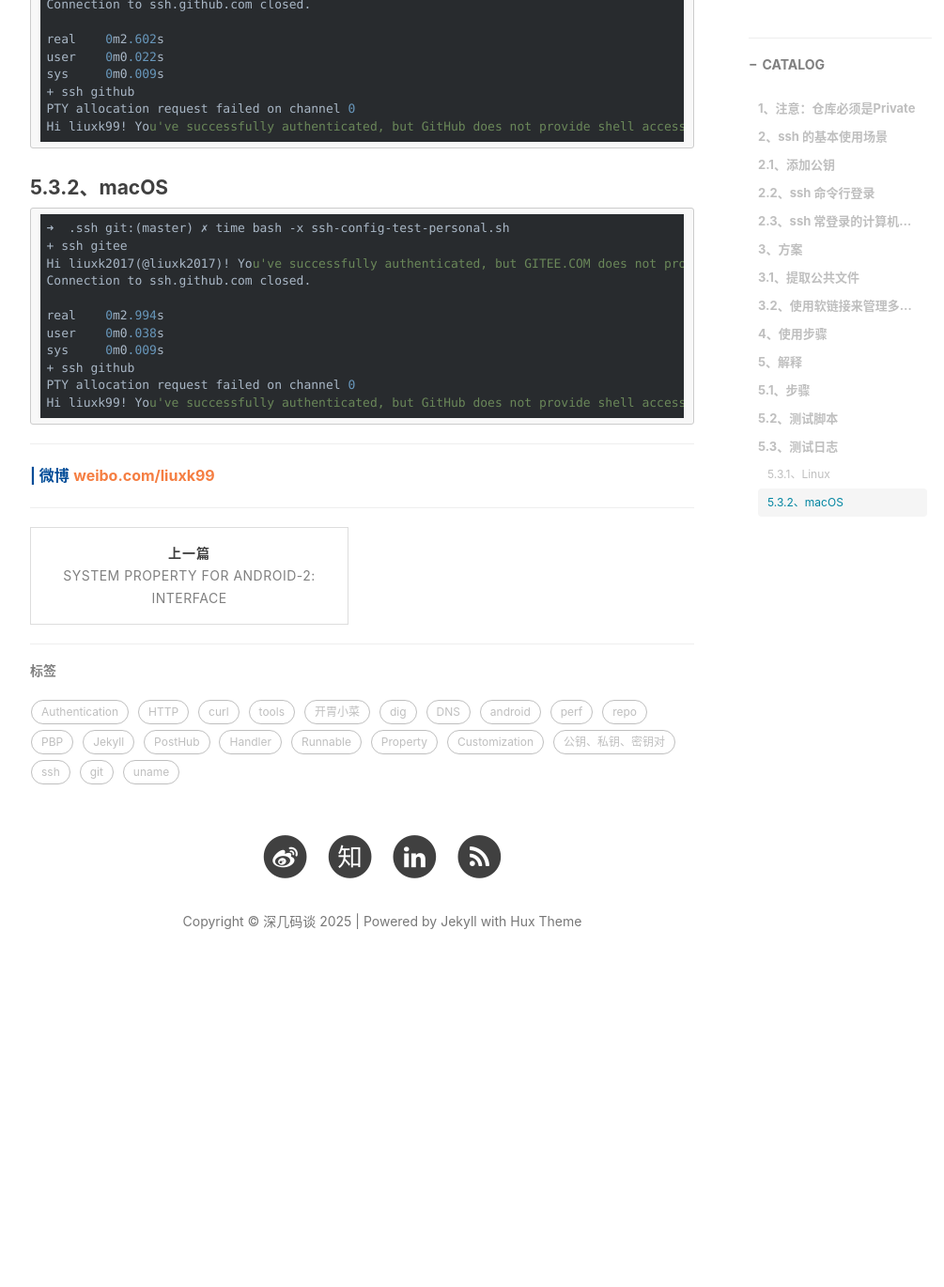
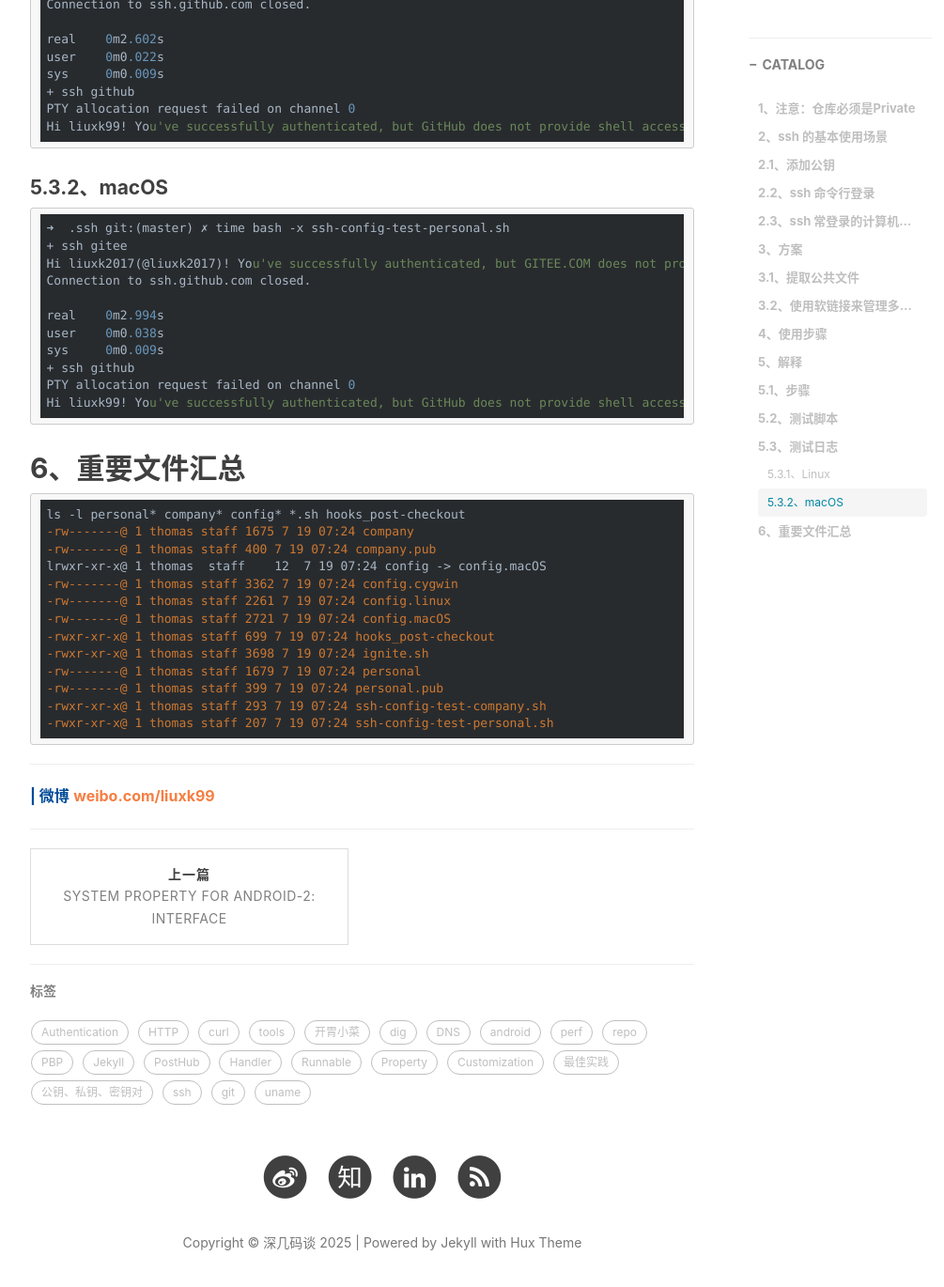
Before and after one commit to liuxk99/liuxk99.github.io, a Jekyll site: the page built from _posts/2025-06-26-ssh-config-personal.md, in a window 1280 px wide and 1400 px high, scrolled down 4069 px. Shown: the top 1370 px of the window at 94% size, without its empty margins (233-1238 px from the left). Built offline with Jekyll 4.4.1, drawn with Linux system fonts in a browser that asks for light colours; nearby versions of some CDN libraries; comment, search, counter and statistics services are not loaded; before the commit the page ends 5127 px from its top, so only the background shows below that; some of the changed text lies outside the part shown.

Commit message:
<Edit>: managing ssh config with git.

````diff
--- a/_posts/2025-06-26-ssh-config-personal.md
+++ b/_posts/2025-06-26-ssh-config-personal.md
@@ -1,9 +1,10 @@
 ---
 layout: post
-title:  "使用git管理~/.ssh"
+title:  "多端配置ssh的最佳实践"
 date:   2025-06-26 10:41:00
 catalog:    true
 tags:
+    - 最佳实践
     - 公钥、私钥、密钥对
     - ssh
     - git
@@ -172,3 +173,19 @@
 sys	0m0.014s
 bash -x ssh-config-test-personal.sh  0.13s user 0.04s system 0% cpu 1:21.75 total
 ```
+## 6、重要文件汇总
+```
+ls -l personal* company* config* *.sh hooks_post-checkout
+-rw-------@ 1 thomas  staff  1675  7 19 07:24 company
+-rw-------@ 1 thomas  staff   400  7 19 07:24 company.pub
+lrwxr-xr-x@ 1 thomas  staff    12  7 19 07:24 config -> config.macOS
+-rw-------@ 1 thomas  staff  3362  7 19 07:24 config.cygwin
+-rw-------@ 1 thomas  staff  2261  7 19 07:24 config.linux
+-rw-------@ 1 thomas  staff  2721  7 19 07:24 config.macOS
+-rwxr-xr-x@ 1 thomas  staff   699  7 19 07:24 hooks_post-checkout
+-rwxr-xr-x@ 1 thomas  staff  3698  7 19 07:24 ignite.sh
+-rw-------@ 1 thomas  staff  1679  7 19 07:24 personal
+-rw-------@ 1 thomas  staff   399  7 19 07:24 personal.pub
+-rwxr-xr-x@ 1 thomas  staff   293  7 19 07:24 ssh-config-test-company.sh
+-rwxr-xr-x@ 1 thomas  staff   207  7 19 07:24 ssh-config-test-personal.sh
+```
````
